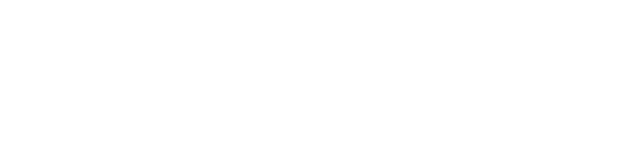
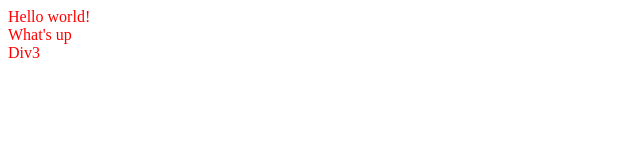
Before and after one commit to kentavros18/myrepository, a plain HTML site: page index.html in a window 1280 px wide. Shown: the whole page, without its empty margins (0-640 px from the left). Drawn offline with Linux system fonts and the light colour scheme.

Commit message:
index.html added 3 divs

```diff
--- a/index.html
+++ b/index.html
@@ -5,6 +5,8 @@
 	<link rel="stylesheet" type="text/css" href="style.css">
 </head>
 <body>
-
+	<div>Hello world!</div>
+	<div>What's up</div>
+	<div>Div3</div>
 </body>
 </html>
--- a/style.css
+++ b/style.css
@@ -0,0 +1,3 @@
+div{
+	color: red;
+}
```
